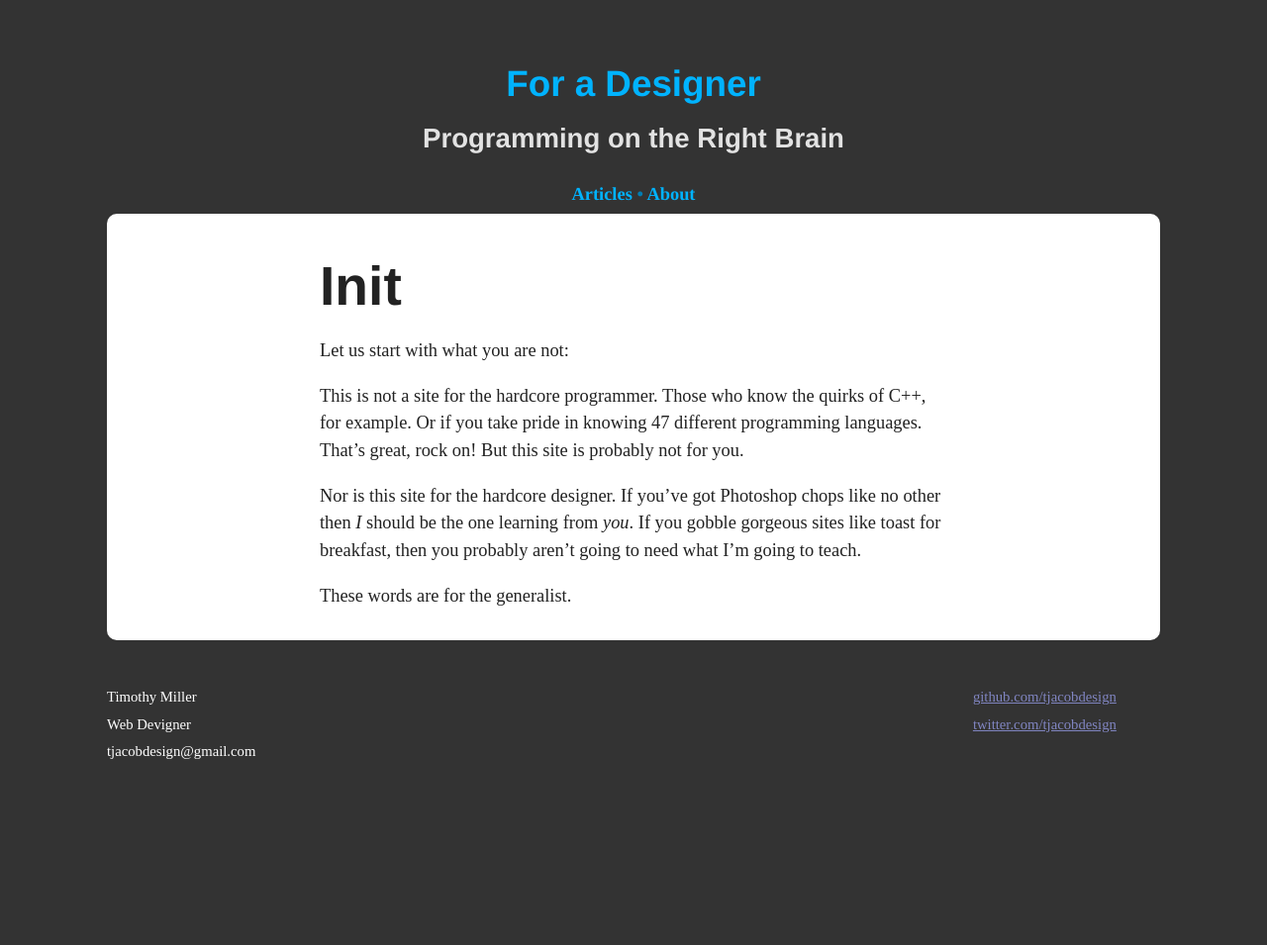
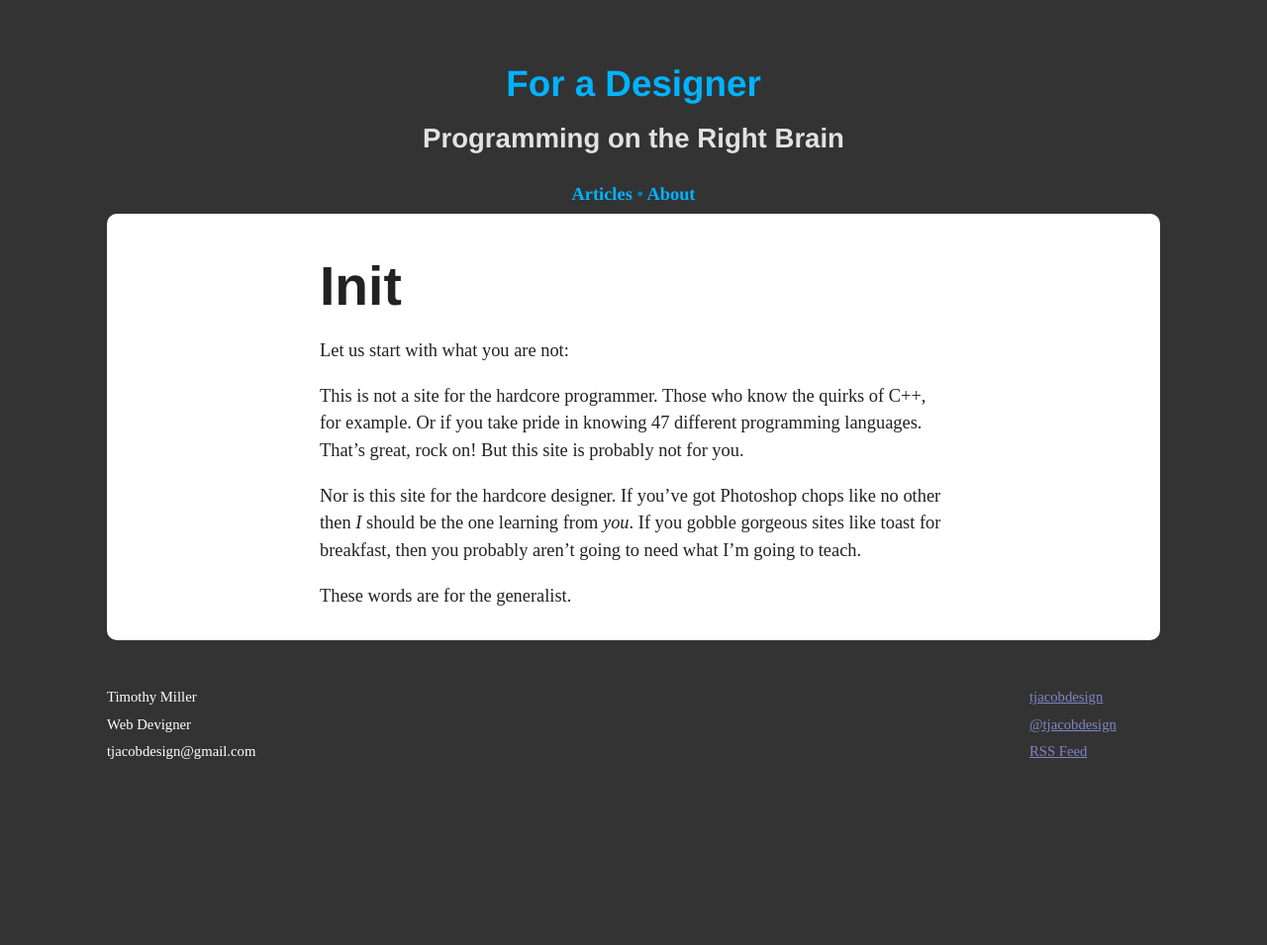
Before and after one commit to WebInspectInc/tjacobdesign.github.io, a Jekyll site: the page built from index.html, in a window 1280 px wide. Shown: the whole page at 99% size. Built offline with Jekyll 4.4.1, drawn with Linux system fonts in a browser that asks for light colours; some web fonts are replaced; Markdown is read by kramdown in place of the engine named in the settings.

Commit message:
New post: Authoring SVG. Also link ts to RSS feed

```diff
--- a/_layouts/default.html
+++ b/_layouts/default.html
@@ -5,6 +5,7 @@
         <meta http-equiv="X-UA-Compatible" content="IE=edge,chrome=1">
         <title>{{ page.title }} | For a Designer</title>
         <meta name="viewport" content="width=device-width">
+        <link rel="alternate" type="application/atom+xml" title="RSS Feed for foradesigner.com" href="/feed/" />
 
         <link rel="stylesheet" href="/css/syntax.css">
         <link rel="stylesheet" href="/css/main.css">
@@ -35,8 +36,9 @@
             </div>
             <div class="contact">
               <p>
-                <a href="https://github.com/tjacobdesign">github.com/tjacobdesign</a><br />
-                <a href="https://twitter.com/tjacobdesign">twitter.com/tjacobdesign</a><br />
+                <a href="https://github.com/tjacobdesign">tjacobdesign</a><br />
+                <a href="https://twitter.com/tjacobdesign">@tjacobdesign</a><br />
+                <a href="/feed">RSS Feed</a>
               </p>
             </div>
           </div>
```
Also changed, not shown: 7 other files.
